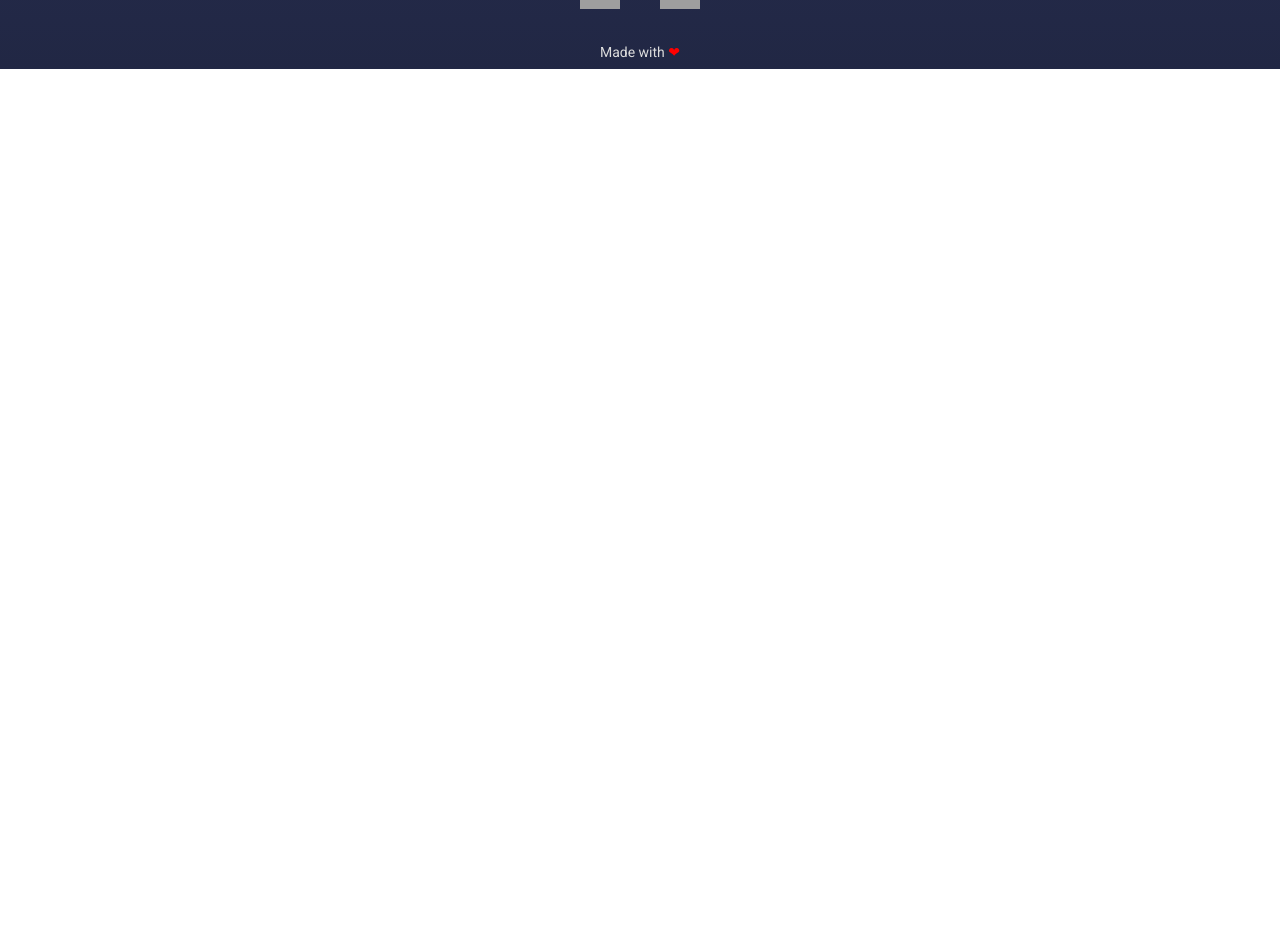
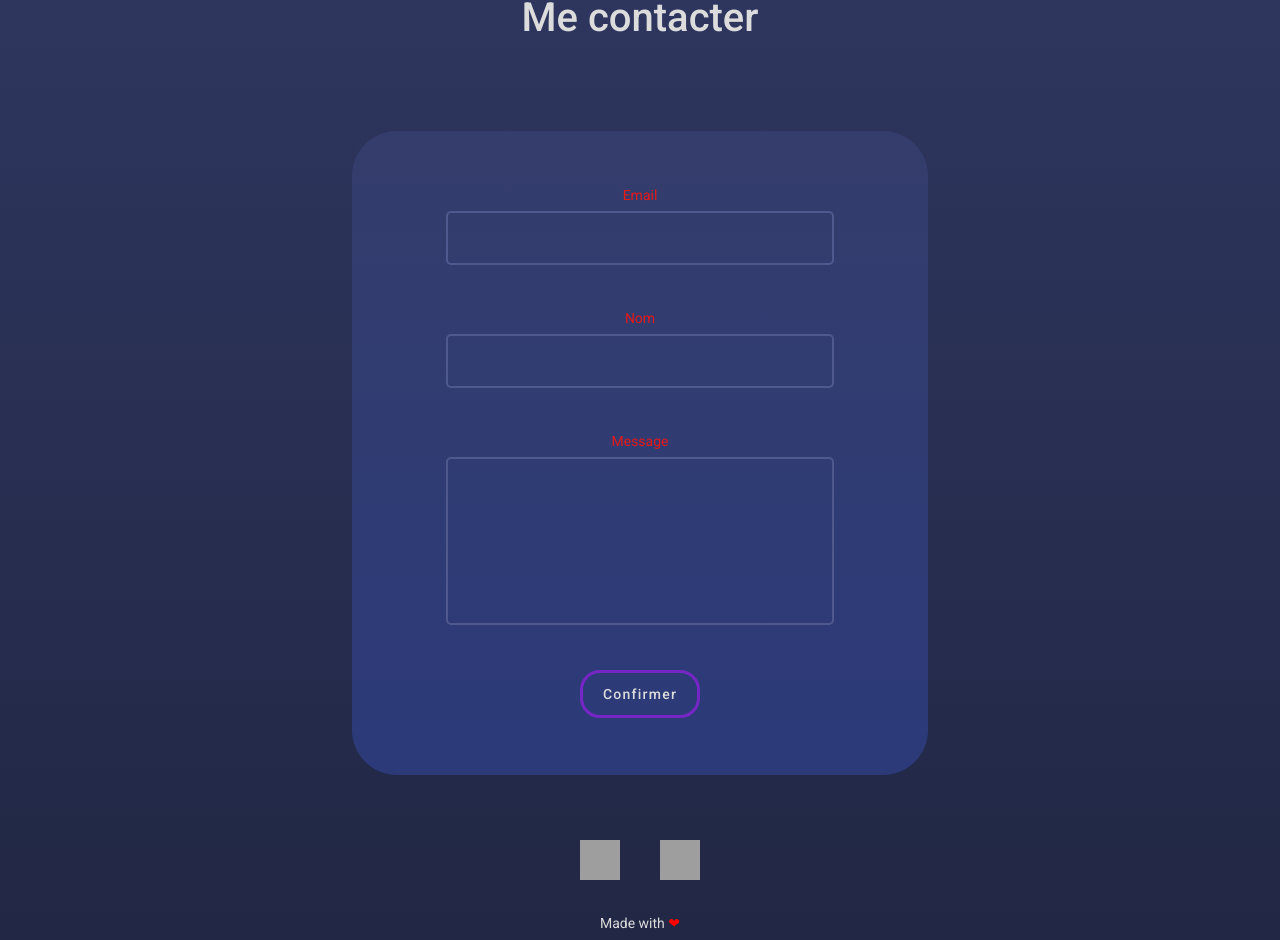
Before and after one commit to EvanL2021/portfolio, an Angular app: page / in a window 1280 px wide. Shown: the part 1830-2770 px from the top of the page. Before the commit the page ends 1899 px from the top, so only its background shows below. Built offline with nearby package versions, Linux system fonts and the light colour scheme; grey boxes are pictures that could not be loaded.

Commit message:
Added contact part

```diff
--- a/src/app/components/app.component.html
+++ b/src/app/components/app.component.html
@@ -1,5 +1,6 @@
 <app-header />
-<app-presentation />
-<app-competences />
+    <app-presentation />
+    <app-competences />
+    <app-contact />
 <app-footer />
 <router-outlet />
--- a/src/app/components/app.component.ts
+++ b/src/app/components/app.component.ts
@@ -4,11 +4,13 @@ import { HeaderComponent } from './header/header.component';
 import { FooterComponent } from './footer/footer.component';
 import { PresentationComponent } from './presentation/presentation.component';
 import { CompetencesComponent } from './competences/competences.component';
+import { ContactComponent } from './contact/contact.component';
+import { HttpClientModule } from '@angular/common/http';
 
 @Component({
   selector: 'app-root',
   standalone: true,
-  imports: [RouterOutlet, HeaderComponent, FooterComponent, PresentationComponent, CompetencesComponent],
+  imports: [RouterOutlet, HeaderComponent, FooterComponent, PresentationComponent, CompetencesComponent, ContactComponent, HttpClientModule],
   templateUrl: './app.component.html',
   styleUrl: './app.component.scss'
 })
--- /dev/null
+++ b/src/app/components/contact/contact.component.html
@@ -0,0 +1,22 @@
+<article>
+    <h2>Me contacter</h2>
+
+    <form [formGroup]="contactForm" (ngSubmit)="sendMail()">
+        <div class="fieldContainer">
+            <label for="email" [class]="!contactForm.controls.email.valid ? 'redText' : ''">Email</label>
+            <input class="inputForm" id="email" type="email" formControlName="email">
+        </div>
+
+        <div class="fieldContainer">
+            <label for="name" [class]="!contactForm.controls.name.valid ? 'redText' : ''">Nom</label>
+            <input class="inputForm" id="subject" type="text" formControlName="name">
+        </div>
+
+        <div class="fieldContainer">
+            <label for="body" [class]="!contactForm.controls.body.valid ? 'redText' : ''">Message</label>
+            <textarea class="inputForm textAreaForm" formControlName="body" id="body" name="body" rows="5" cols="33"></textarea>
+        </div>
+
+        <button type="submit" mat-fab extended [color]="!contactForm.valid ? 'ecv-outlined-color' : 'ecv-color'" [disabled]="!contactForm.valid">Confirmer</button>
+    </form>
+</article>
--- /dev/null
+++ b/src/app/components/contact/contact.component.scss
@@ -0,0 +1,86 @@
+article {
+    display: flex;
+    flex-direction: column;
+    justify-content: center;
+    align-items: center;
+
+    h2 {
+        font-family: 'Roboto', 'Lexend';
+        font-style: bold;
+        font-weight: 500;
+        font-size: 2.5rem;
+        line-height: 10rem;
+        color: #DCDCDC;
+    }
+
+    form {
+        background: linear-gradient(180deg, #343D6B 0%, #2C3A7A 100%);
+        width: 36rem;
+        height: 40.25rem;
+        border-radius: 2.813rem;
+        display: flex;
+        flex-direction: column;
+        justify-content: center;
+        align-items: center;
+    }
+
+
+    .mat-ecv-outlined-color {
+        background: transparent;
+        border: #7626c5 0.188rem solid;
+        border-radius: 1.25rem;
+        color: #dcdcdc;
+    }
+
+    .mat-ecv-color {
+        background: linear-gradient(95.96deg, #7D1DDC 0%, #6F2FAE 100%);
+        text-align: center;
+        font-family: 'Roboto', 'Lexend';
+        color: #dcdcdc;
+        width: 23.75rem;
+        height: 3.5rem;
+        font-style: normal;
+        font-weight: 400;
+        font-size: 1rem;
+        line-height: 5rem;
+    }
+
+    .inputForm {
+        width: 23.75rem;
+        height: 3rem;
+        background-color: transparent;
+        border: #4F598E 0.15rem solid;
+        border-radius: 0.313rem;
+        margin-bottom: 2.813rem;
+    }
+
+    .inputForm:focus {
+        outline: none;
+    }
+
+    label {
+        font-family: 'Roboto', 'Lexend';
+        font-style: normal;
+        font-weight: 400;
+        font-size: 0.875rem;
+        line-height: 1rem;
+        color: #DCDCDC;
+        margin-bottom: 0.5rem;
+        padding: 0 0.313rem;
+        text-align: center;
+    }
+
+    .textAreaForm {
+        height: 10rem;
+        resize: none;
+    }
+
+    .fieldContainer {
+        display: flex;
+        flex-direction: column;
+    }
+
+    .redText {
+        color: #e71818
+    }
+}
--- /dev/null
+++ b/src/app/components/contact/contact.component.ts
@@ -0,0 +1,42 @@
+import { HttpClient, HttpHeaders } from '@angular/common/http';
+import { Component } from '@angular/core';
+import { FormGroup, FormControl, Validators } from '@angular/forms';
+import { ReactiveFormsModule } from '@angular/forms';
+import { MatButtonModule } from '@angular/material/button';
+
+@Component({
+  selector: 'app-contact',
+  standalone: true,
+  imports: [ReactiveFormsModule, MatButtonModule],
+  templateUrl: './contact.component.html',
+  styleUrl: './contact.component.scss'
+})
+export class ContactComponent {
+  contactForm = new FormGroup({
+    email: new FormControl('', [Validators.required, Validators.email]),
+    name: new FormControl('', [Validators.required, Validators.minLength(5)]),
+    body: new FormControl('', [Validators.required, Validators.minLength(25)]),
+  });
+
+  constructor(private httpClient: HttpClient) {};
+
+  sendMail() {
+    const {email, name, body} = this.contactForm.value;
+
+    const httpOptions = {
+      headers: new HttpHeaders({
+        Accept: "application/json",
+        "Content-Type": "application/x-www-form-urlencoded"
+      })
+    };
+
+    this.httpClient.post<any>("https://formspree.io/f/xjvnpnva", `name=${name}&email=${email}&message=${body}`, httpOptions).subscribe({
+      next: data => {
+        window.confirm('E-mail envoyé !')
+      },
+      error: error => {
+          console.log('error!', error.message);
+      }
+  })
+  }
+}
```
Also changed, not shown: 1 other file (tests, documents, lock files or other folders).
